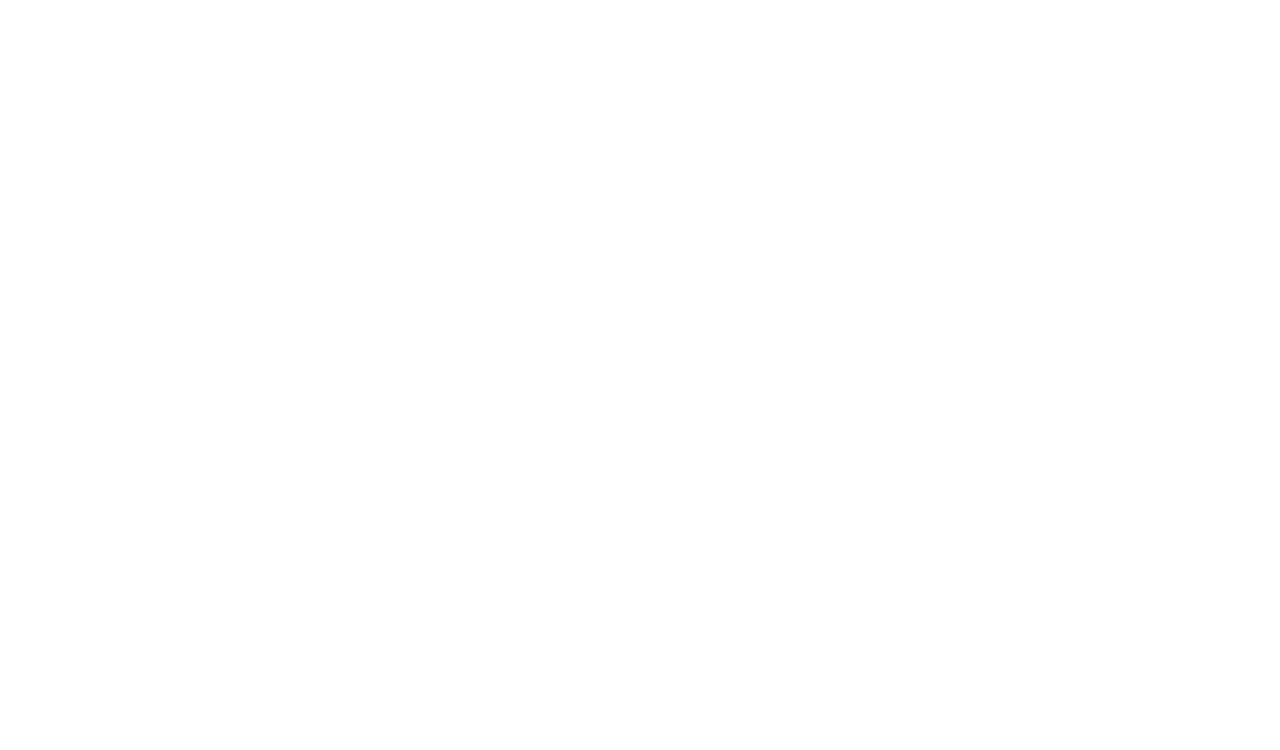
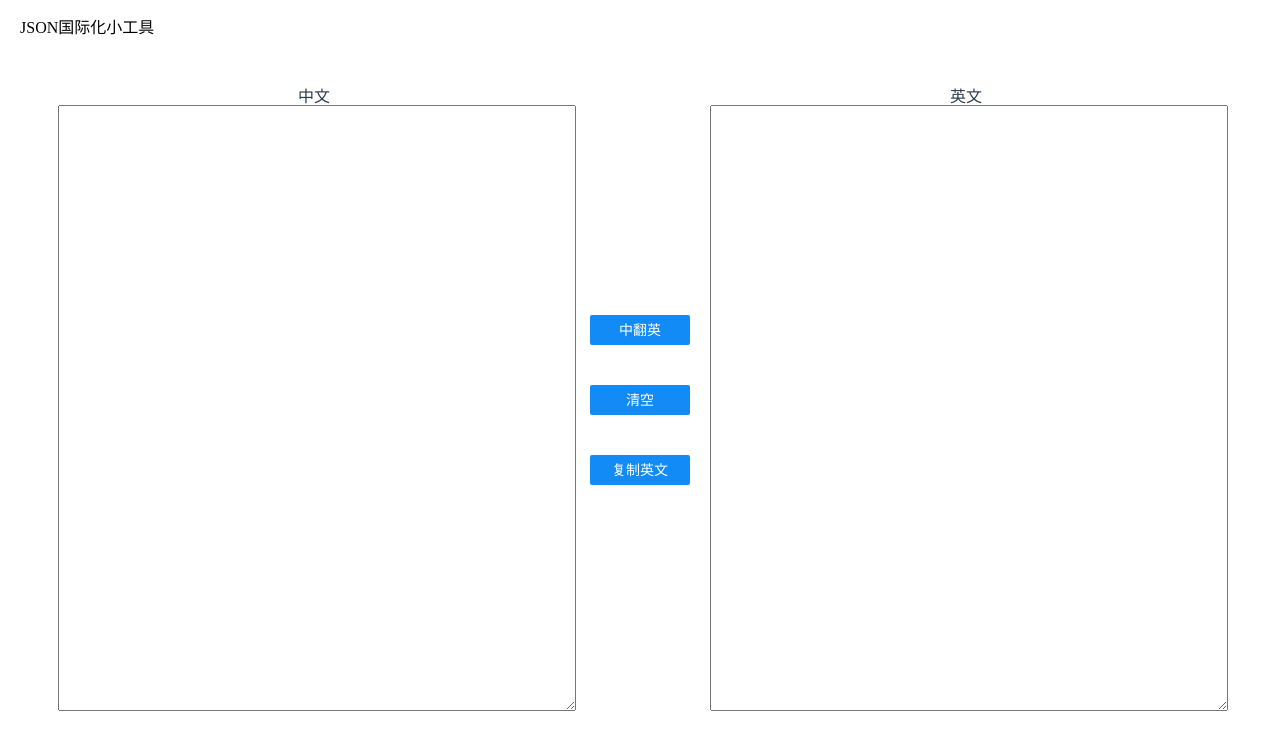
Before and after one commit to David-XIa001/JSON-internationalization, a plain HTML site: page index.html in a window 1280 px wide. Drawn offline with Linux system fonts and the light colour scheme; the site is published under a folder, as on GitHub Pages, so addresses that start at the root find nothing.

Commit message:
first commit

```diff
--- a/index.html
+++ b/index.html
@@ -1 +1 @@
-<!doctype html><html lang=""><head><meta charset="utf-8"><meta http-equiv="X-UA-Compatible" content="IE=edge"><meta name="viewport" content="width=device-width,initial-scale=1"><link rel="icon" href="/favicon.ico"><title>my-app</title><script defer="defer" src="/js/chunk-vendors.1658d6b6.js"></script><script defer="defer" src="/js/app.5a7bb750.js"></script><link href="/css/app.58229805.css" rel="stylesheet"></head><body><noscript><strong>We're sorry but my-app doesn't work properly without JavaScript enabled. Please enable it to continue.</strong></noscript><div id="app"></div></body></html>
+<!doctype html><html lang=""><head><meta charset="utf-8"><meta http-equiv="X-UA-Compatible" content="IE=edge"><meta name="viewport" content="width=device-width,initial-scale=1"><link rel="icon" href="./favicon.ico"><title>my-app</title><script defer="defer" src="./js/chunk-vendors.1658d6b6.js"></script><script defer="defer" src="./js/app.5a7bb750.js"></script><link href="./css/app.58229805.css" rel="stylesheet"></head><body><noscript><strong>We're sorry but my-app doesn't work properly without JavaScript enabled. Please enable it to continue.</strong></noscript><div id="app"></div></body></html>
```
